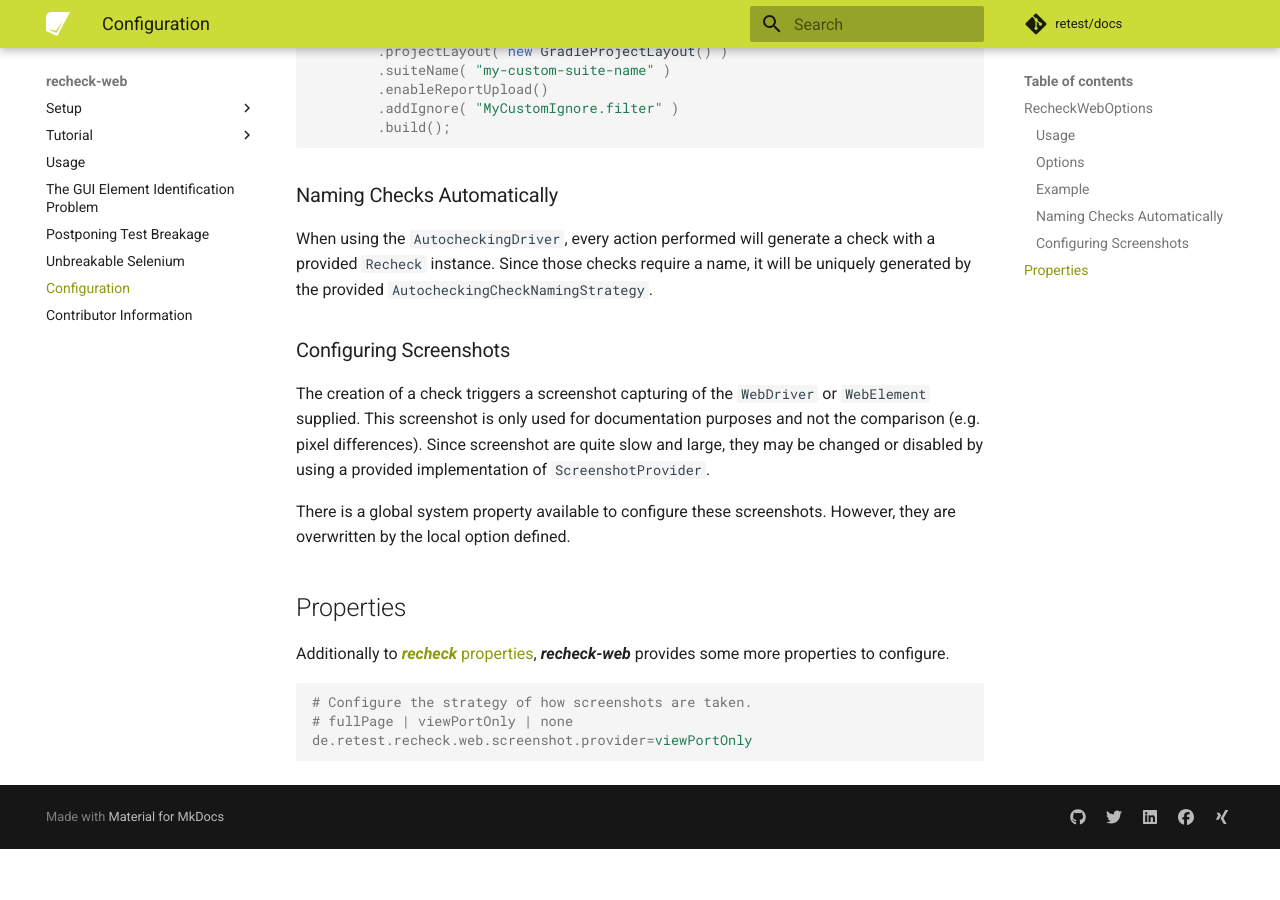
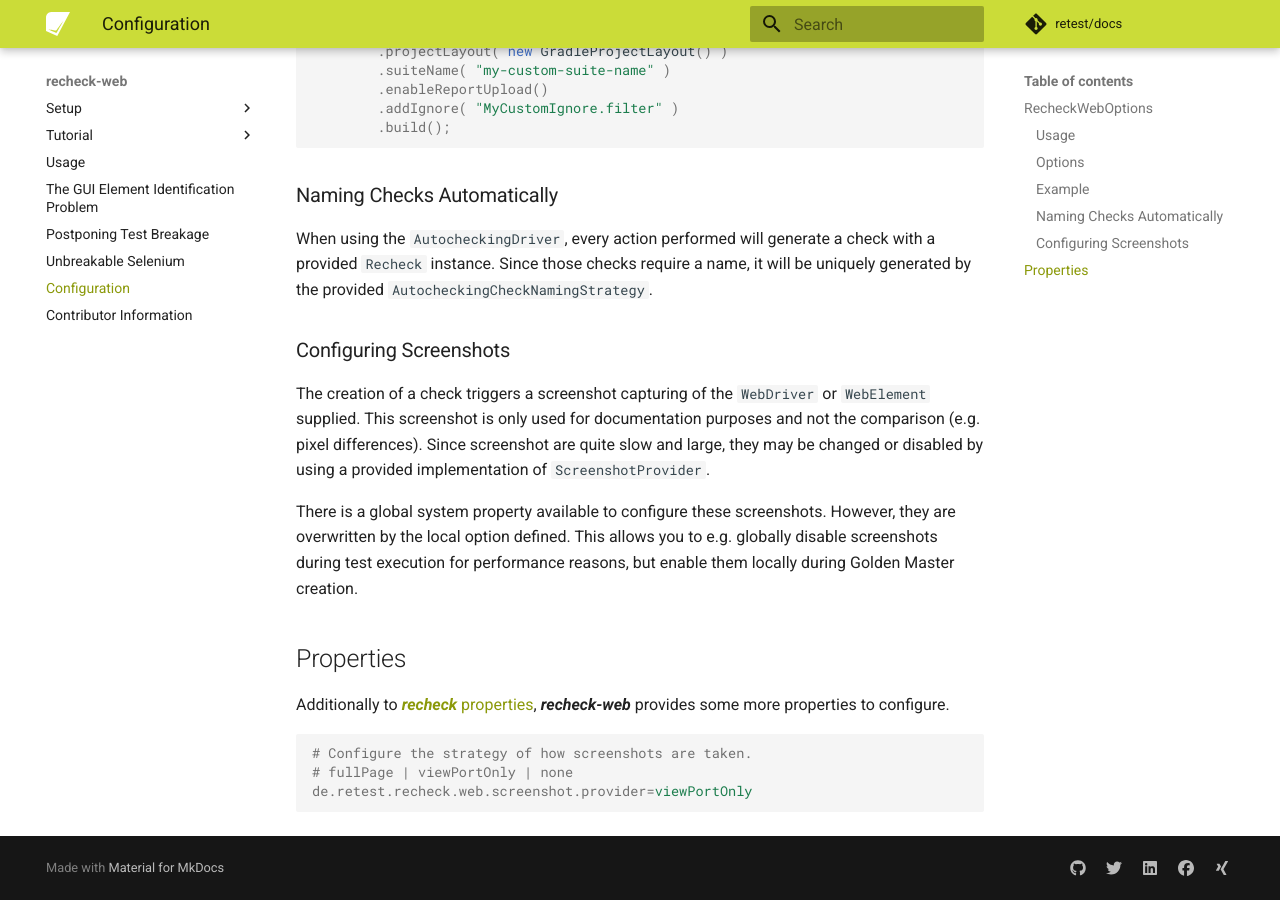
Before and after one commit to retest/docs, an MkDocs documentation site: the page built from docs/recheck-web/usage/configuration.md, in a window 1280 px wide and 900 px high, scrolled down 1447 px. Built offline with MkDocs 1.6.1 and Material for MkDocs 9.7.7, drawn with Linux system fonts in a browser that asks for light colours; comment, search, counter and statistics services are not loaded; before the commit the page ends 2296 px from its top, so only the background shows below that.

Commit message:
Describe screenshot enabling/disabling

```diff
--- a/docs/recheck-web/usage/configuration.md
+++ b/docs/recheck-web/usage/configuration.md
@@ -60,7 +60,7 @@
 
 The creation of a check triggers a screenshot capturing of the `WebDriver` or `WebElement` supplied. This screenshot is only used for documentation purposes and not the comparison (e.g. pixel differences). Since screenshot are quite slow and large, they may be changed or disabled by using a provided implementation of `ScreenshotProvider`.
 
-There is a global system property available to configure these screenshots. However, they are overwritten by the local option defined.
+There is a global system property available to configure these screenshots. However, they are overwritten by the local option defined. This allows you to e.g. globally disable screenshots during test execution for performance reasons, but enable them locally during Golden Master creation.
 
 ## Properties
 
```
